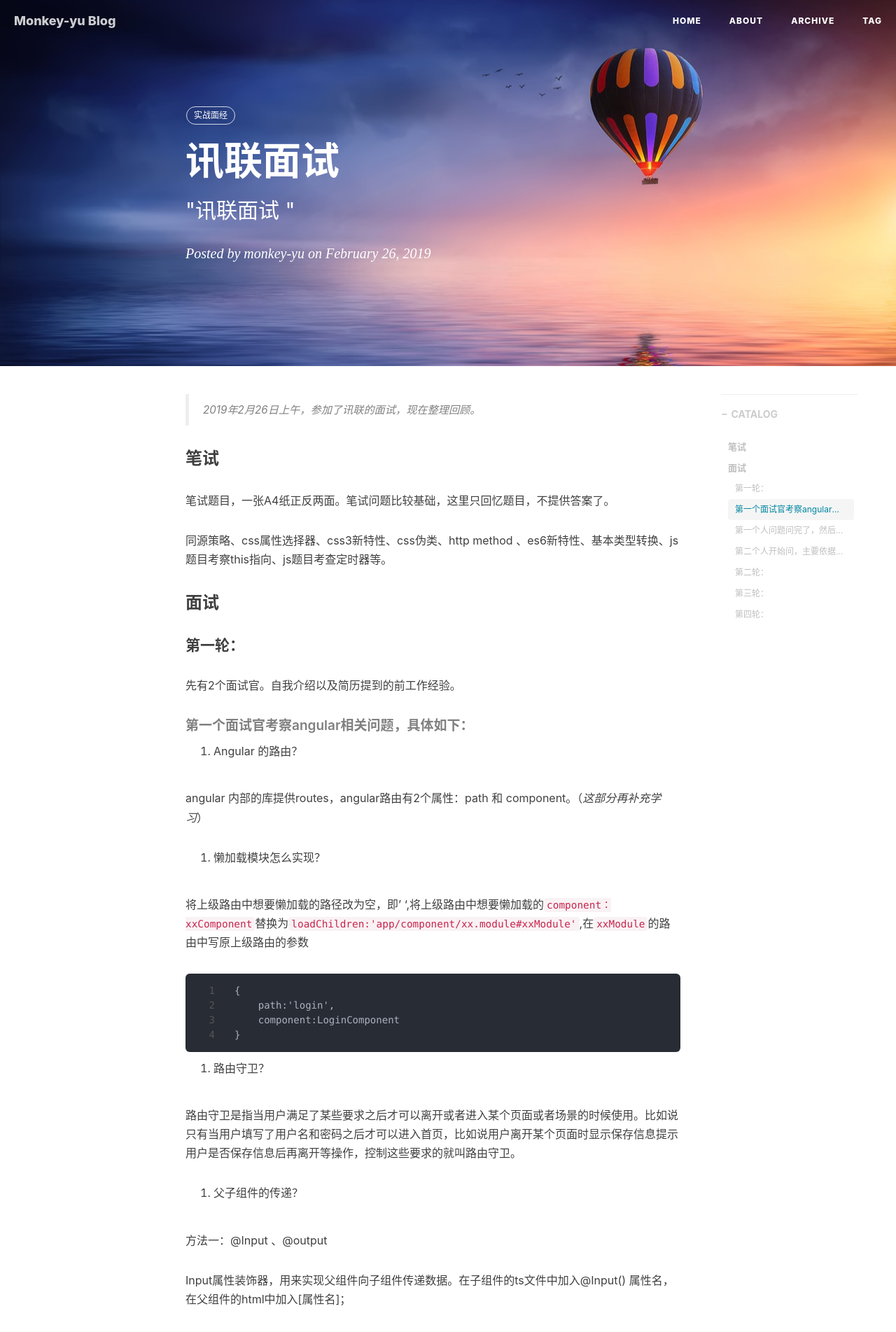
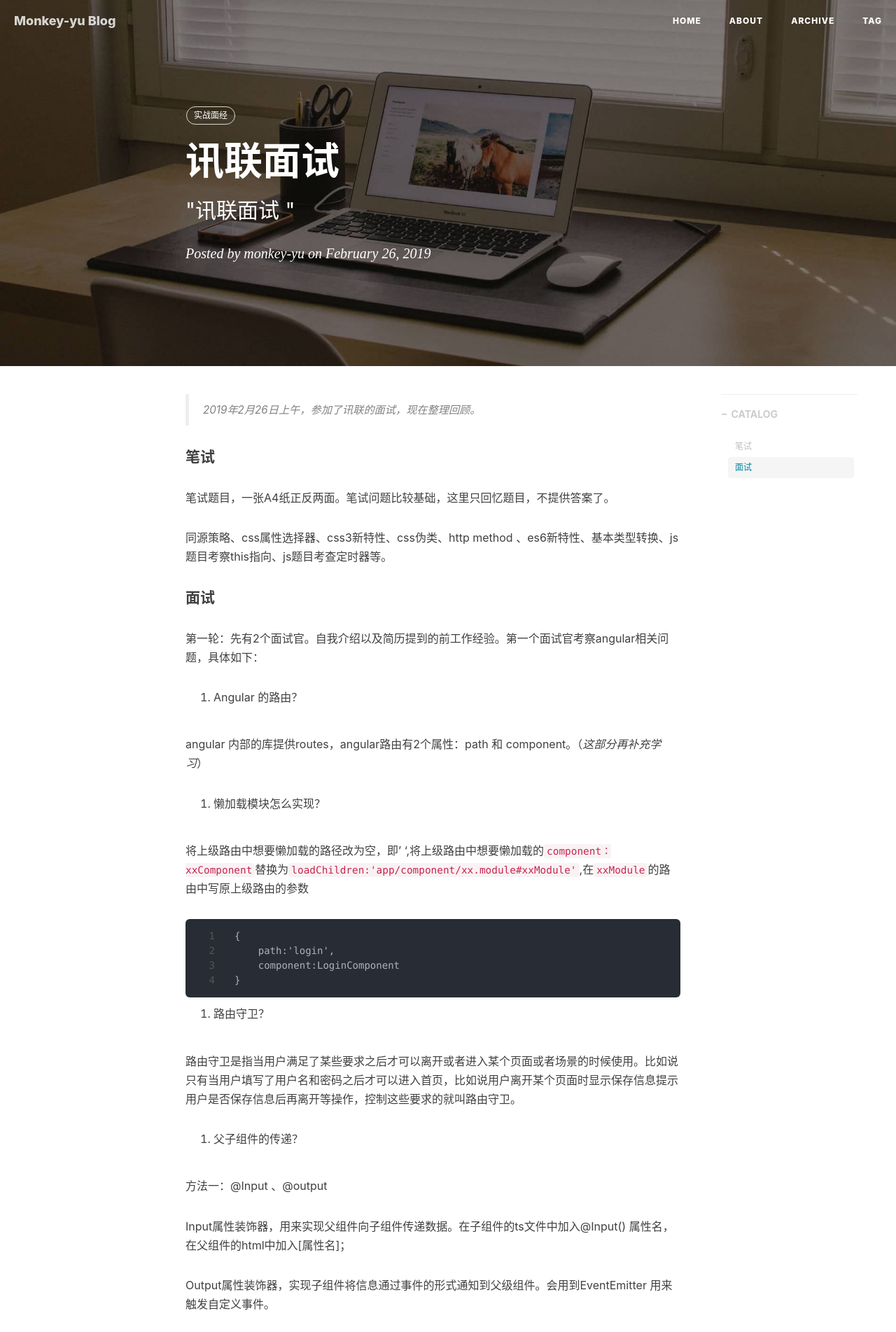
Before and after one commit to monkey-yu/monkey-yu.github.io, a Jekyll site: the page built from _posts/2019-02-26-xunlian-interview.md, in a window 1280 px wide. Shown: the top 1903 px of the page at 70% size. Built offline with Jekyll 4.4.1, drawn with Linux system fonts in a browser that asks for light colours; nearby versions of some CDN libraries; comment, search, counter and statistics services are not loaded; some of the changed text lies outside the part shown.

Commit message:
修改样式

```diff
--- a/_posts/2019-02-26-xunlian-interview.md
+++ b/_posts/2019-02-26-xunlian-interview.md
@@ -4,26 +4,22 @@ title:      "讯联面试"
 subtitle:   " \"讯联面试 \""
 date:       2019-02-26 12:00:00
 author:     "monkey-yu"
-header-img: "img/post-sea.jpeg"
+header-img: "img/post-bg-mac.jpg"
 catalog: true
 tags:
     - 实战面经
 ---
 > 2019年2月26日上午，参加了讯联的面试，现在整理回顾。
 
-### 笔试
+#### 笔试
 
 笔试题目，一张A4纸正反两面。笔试问题比较基础，这里只回忆题目，不提供答案了。
 
 同源策略、css属性选择器、css3新特性、css伪类、http method 、es6新特性、基本类型转换、js题目考察this指向、js题目考查定时器等。
 
-### 面试
+#### 面试
 
-#### 第一轮：
-
-先有2个面试官。自我介绍以及简历提到的前工作经验。
-
-##### 第一个面试官考察angular相关问题，具体如下：
+第一轮：先有2个面试官。自我介绍以及简历提到的前工作经验。第一个面试官考察angular相关问题，具体如下：
 
 1. Angular 的路由？
 
@@ -129,9 +129,9 @@ map、filter 、reduce 、every 等。
 
 ngOninit 、ngOnDocheck、ngAftercheckinit 、ngAfterchecked、ngOnchanges 、ngOndestroy等。
 
-##### 第一个人问题问完了，然后是codepen上写一个**遮罩的效果。**
+第一个人问题问完了，然后是codepen上写一个**遮罩的效果。**
 
-##### 第二个人开始问，主要依据笔试题目问些问题。具体如下：
+第二个人开始问，主要依据笔试题目问些问题。具体如下：
 
 1. http 与 https?
 
@@ -159,17 +159,11 @@ ngOninit 、ngOnDocheck、ngAftercheckinit 、ngAfterchecked、ngOnchanges 、ng
 
 get请求参数紧跟url后面，post将参数写在body体内。请求数据量大小不同。
 
-#### 第二轮：
+第二轮：前2个面试官 + 1个新面试官。一起问问题，忘记问的啥问题了。还有问近期想学的技术栈，我回答了python,因为自己有个公众号想开发维护，面试官说挺好的…问angular和vue相比较，更想使用哪个？我回答了vue轻量级，上手快，angular较重等。
 
-前2个面试官 + 1个新面试官。一起问问题，忘记问的啥问题了。还有问近期想学的技术栈，我回答了python,因为自己有个公众号想开发维护，面试官说挺好的…问angular和vue相比较，更想使用哪个？我回答了vue轻量级，上手快，angular较重等。
+第三轮：第2轮中最后那个面试官，不全问技术问题，介绍了公司内部架构之类,3个事业部，技术栈，人员配置等等。其他不记得了。
 
-#### 第三轮：
-
-第2轮中最后那个面试官，不全问技术问题，介绍了公司内部架构之类,3个事业部，技术栈，人员配置等等。其他不记得了。
-
-#### 第四轮：
-
-好像是研发部的老大（前几个貌似是各事业部的leader）,问了自定义控件：日期控件，算法等。
+第四轮：好像是研发部的老大（前几个貌似是各事业部的leader）,问了自定义控件：日期控件，算法等。
 
 1. 自己实现日期控件？
 
```
Also changed, not shown: other parts of _posts/2019-02-26-xunlian-interview.md (+4 -0 lines).
